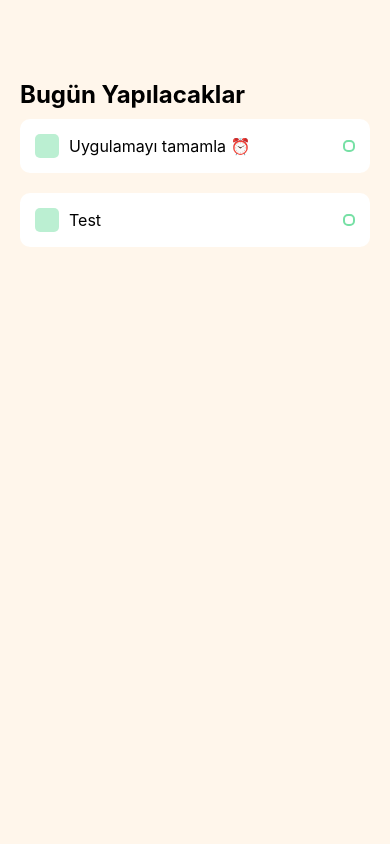
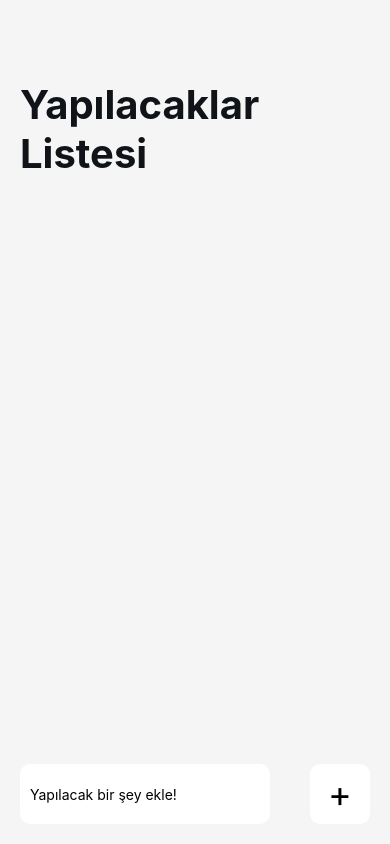
Before and after one commit to yussufbiyik/React-TodoApp, a React Native app: screen / in a window 390 px wide. Built offline with nearby package versions, Linux system fonts and the light colour scheme.

Commit message:
🎆 Finish the app
 - Add task adding
 - Add task completing
 - Add task deleting

```diff
--- a/App.js
+++ b/App.js
@@ -1,19 +1,56 @@
 import { StatusBar } from 'expo-status-bar';
-import React from 'react';
-import { StyleSheet, Text, View } from 'react-native';
+import React, {useState} from 'react';
+import { Keyboard, KeyboardAvoidingView, Platform, StyleSheet, Text, TextInput, TouchableOpacity, View } from 'react-native';
 import Task from './components/Task';
 
 export default function App() {
+  const [task, setTask] = useState();
+  const [taskItems, setTaskItems] = useState([]);
+
+  const handleAddTask = () => {
+    Keyboard.dismiss();
+    setTaskItems([...taskItems, task]);
+    setTask(null);
+  }
+
+  const completeTask = (index) => {
+    let itemsCopy = [...taskItems];
+    itemsCopy.splice(index,1);
+    setTaskItems(itemsCopy)
+  }
+
   return (
     <View style={styles.container}>
       <View style={styles.tasksWrapper}>
-        <Text style={styles.sectionTitle}>Bugün Yapılacaklar</Text>
+        <Text style={styles.sectionTitle}>Yapılacaklar Listesi</Text>
 
         <View style={styles.items}>
-          <Task text={'Uygulamayı tamamla ⏰'}></Task>
-          <Task text={'Test'}></Task>
+          {
+            taskItems.map((item, index) => {
+              return (
+                <TouchableOpacity key={index}  onPress={() => completeTask(index)}>
+                  <Task text={item} />
+                </TouchableOpacity>
+              )
+            })
+          }
         </View>
       </View>
+
+      <KeyboardAvoidingView
+      behavior={Platform.OS === "ios" ? "padding" : "height"}
+      style={styles.writeTaskWrapper}>
+
+        <TextInput style={styles.input} placeholder={'Yapılacak bir şey ekle!'} value={task} onChangeText={text => setTask(text)} />
+
+        <TouchableOpacity onPress={() => handleAddTask()}>
+          <View style={styles.addWrapper}>
+            <Text style={styles.addText}>+</Text>
+          </View>
+        </TouchableOpacity>
+
+      </KeyboardAvoidingView>
+
     </View>
   );
 }
@@ -21,18 +58,46 @@ export default function App() {
 const styles = StyleSheet.create({
   container: {
     flex           : 1,
-    backgroundColor: '#FFF6EB',
+    backgroundColor: '#F5F5F5',
   },
   tasksWrapper:{
     paddingTop       : 80,
     paddingHorizontal: 20,
   },
   sectionTitle:{
-    color:'#000',
-    fontSize  : 24,
+    fontSize  : 40,
     fontWeight: 'bold',
+    color     : '#101419',
   },
   items:{
-    marginTop:10,
+    marginTop: 10,
+  },
+  writeTaskWrapper:{
+    bottom        : 20,
+    flexDirection : 'row',
+    width         : '100%',
+    alignItems    : 'center',
+    position      : 'absolute',
+    justifyContent: 'space-around',
+  },
+  input:{
+    paddingVertical  : 15,
+    paddingHorizontal: 15,
+    borderRadius     : 10,
+    paddingLeft      : 10,
+    height           : 60,
+    width            : 250,
+    backgroundColor  : '#fff',
+  },
+  addWrapper:{
+    width          : 60,
+    height         : 60,
+    borderRadius   : 10,
+    backgroundColor: '#fff',
+    justifyContent : 'center',
+    alignItems     : 'center',
+  },
+  addText:{
+    fontSize: 36
   },
 });
--- a/components/Task.js
+++ b/components/Task.js
@@ -8,46 +8,36 @@ const Task = (props) => {
                 <View style={styles.square}></View>
                 <Text style={styles.itemText}>{props.text}</Text>
             </View>
-            <View style={styles.circular}>
-
-            </View>
         </View>
     )
 }
 
 const styles = StyleSheet.create({
     item:{
-        backgroundColor: '#fff',
         padding        : 15,
         borderRadius   : 10,
+        marginBottom   : 10,
         flexDirection  : 'row',
+        backgroundColor: '#fff',
         alignItems     : 'center',
         justifyContent : 'space-between',
-        marginBottom   : 20
     },
     itemLeft:{
         flexDirection: 'row',
+        flexWrap     : 'wrap',
         alignItems   : 'center',
-        flexWrap     : 'wrap',
     },
     square:{
         width          : 24,
         height         : 24,
-        opacity        : .5,
         borderRadius   : 5,
-        backgroundColor: '#77E0A5',
         marginRight    : 10,
+        backgroundColor: '#FAEAEC',
     },
     itemText:{
+        fontSize:16,
         maxWidth: '85%',
-        fontSize:16
-    },
-    circular:{
-        width       : 12,
-        height      : 12,
-        borderColor : '#77E0A5',
-        borderWidth : 2,
-        borderRadius: 5,
+        color:'#101419',
     },
 });
 
```
